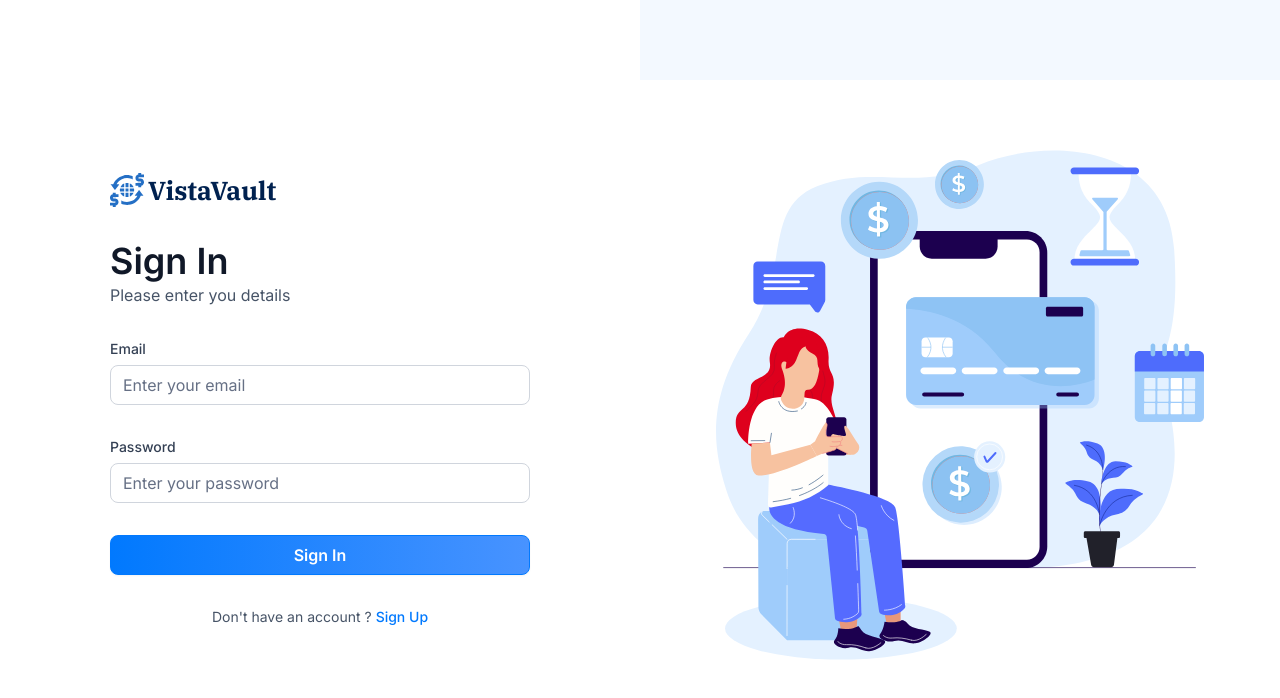
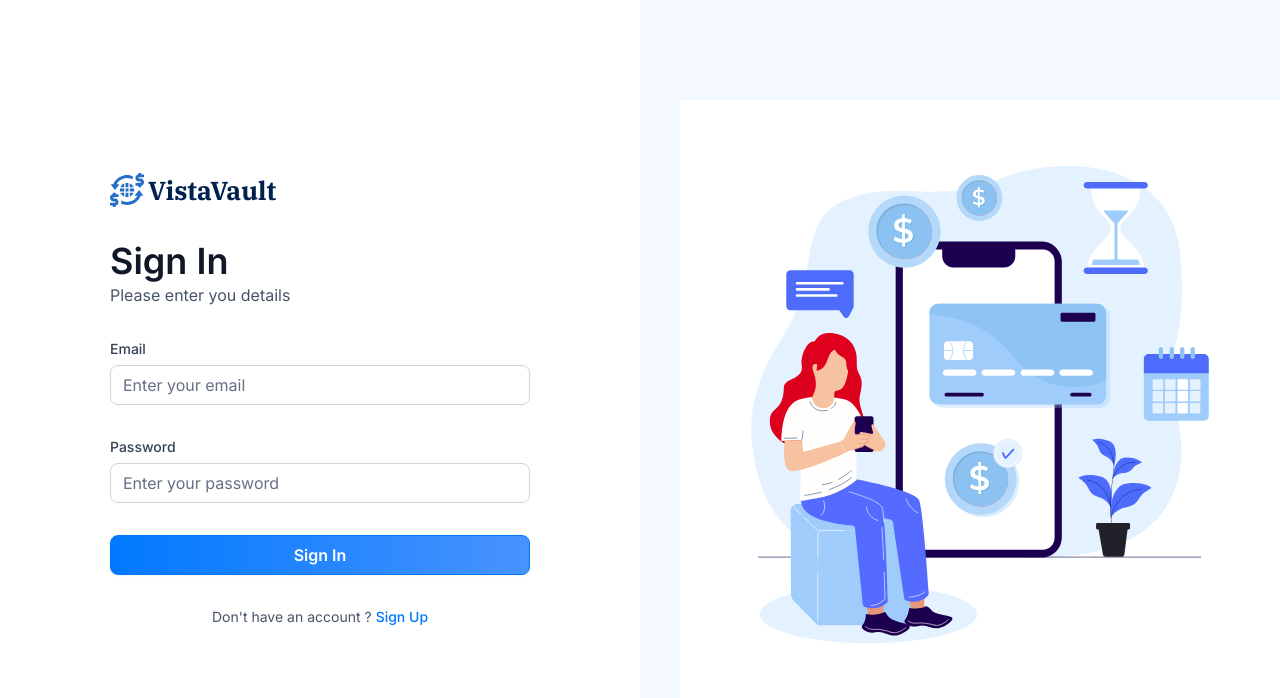
Before and after one commit to Nairaalmelegy/VistaVault_Repo, a Next.js app: page /sign-in in a window 1280 px wide. Shown: the top 698 px of the page. Built offline with nearby package versions, Linux system fonts and the light colour scheme; what dwolla-v2, plaid would draw is missing.

Commit message:
add more

```diff
--- a/app/(auth)/layout.tsx
+++ b/app/(auth)/layout.tsx
@@ -12,8 +12,8 @@ export default function RootLayout({
             <div>
               <Image
                 src="/icons/auth-image.svg"
-                width={900}
-                height={900}
+                width={600}
+                height={600}
                 alt="Auth image"
 
               />
```
